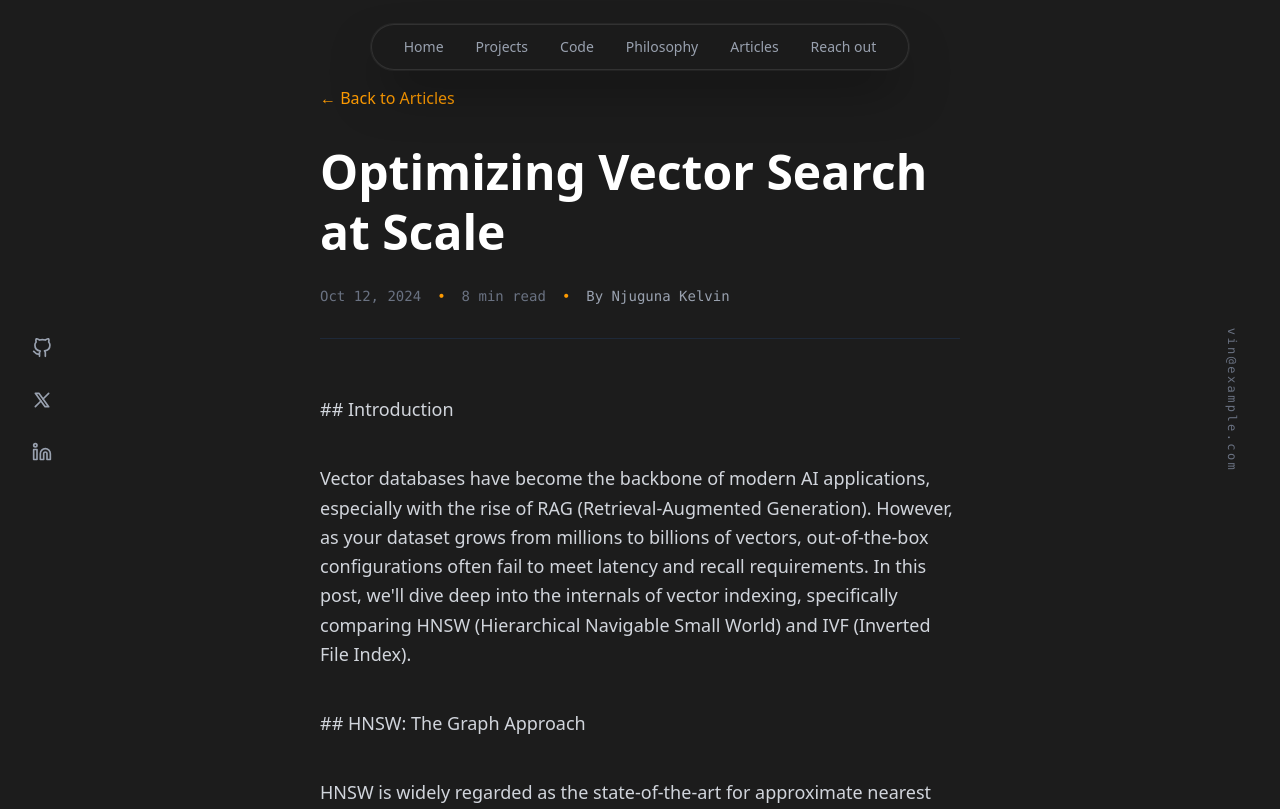
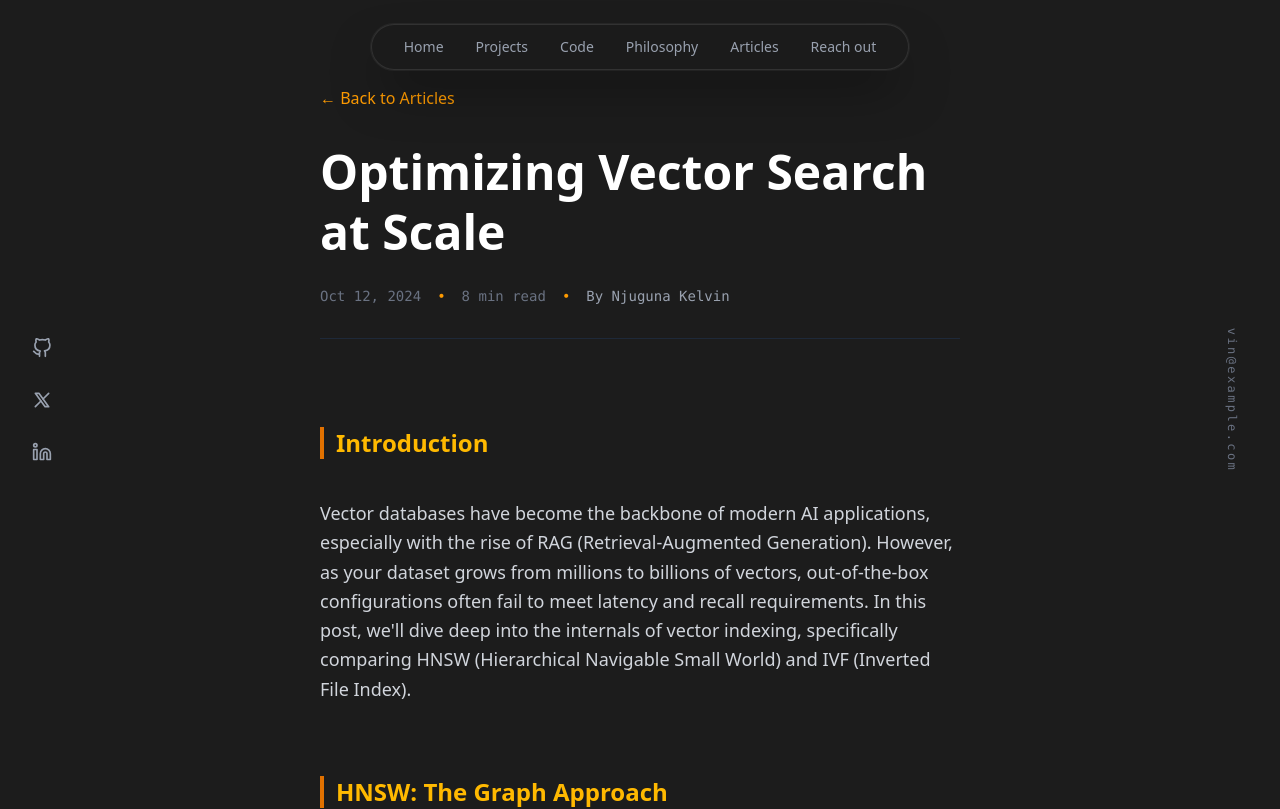
Before and after one commit to NjugunaKelvin/me-time, a Next.js app: page /articles/optimizing-vector-search in a window 1280 px wide. Shown: the top 809 px of the page. Built offline with nearby package versions, Linux system fonts and the light colour scheme.

Commit message:
articles edit

```diff
--- a/src/app/articles/[slug]/page.js
+++ b/src/app/articles/[slug]/page.js
@@ -14,20 +14,21 @@ export default async function ArticlePage({ params }) {
     // Simple Markdown Parser (very basic for this demo)
     const renderContent = (content) => {
         return content.split('\n').map((line, index) => {
-            if (line.startsWith('### ')) {
-                return <h3 key={index} className="text-xl font-bold text-amber-100 mt-6 mb-3">{line.replace('### ', '')}</h3>;
+            const trimmedLine = line.trim();
+            if (trimmedLine.startsWith('### ')) {
+                return <h3 key={index} className="text-xl font-bold text-amber-100 mt-6 mb-3">{trimmedLine.replace('### ', '')}</h3>;
             }
-            if (line.startsWith('## ')) {
-                return <h2 key={index} className="text-2xl font-bold text-amber-400 mt-8 mb-4 border-l-4 border-amber-600 pl-3">{line.replace('## ', '')}</h2>;
+            if (trimmedLine.startsWith('## ')) {
+                return <h2 key={index} className="text-2xl font-bold text-amber-400 mt-8 mb-4 border-l-4 border-amber-600 pl-3">{trimmedLine.replace('## ', '')}</h2>;
             }
-            if (line.startsWith('- **')) {
-                const parts = line.split('**');
+            if (trimmedLine.startsWith('- **')) {
+                const parts = trimmedLine.split('**');
                 return <li key={index} className="ml-6 list-disc mb-2 text-gray-300"><strong className="text-white">{parts[1]}</strong>{parts[2]}</li>;
             }
-            if (line.trim() === '') {
+            if (trimmedLine === '') {
                 return <br key={index} />;
             }
-            return <p key={index} className="text-gray-300 leading-relaxed mb-4 text-lg">{line}</p>;
+            return <p key={index} className="text-gray-300 leading-relaxed mb-4 text-lg">{trimmedLine}</p>;
         });
     };
 
```
